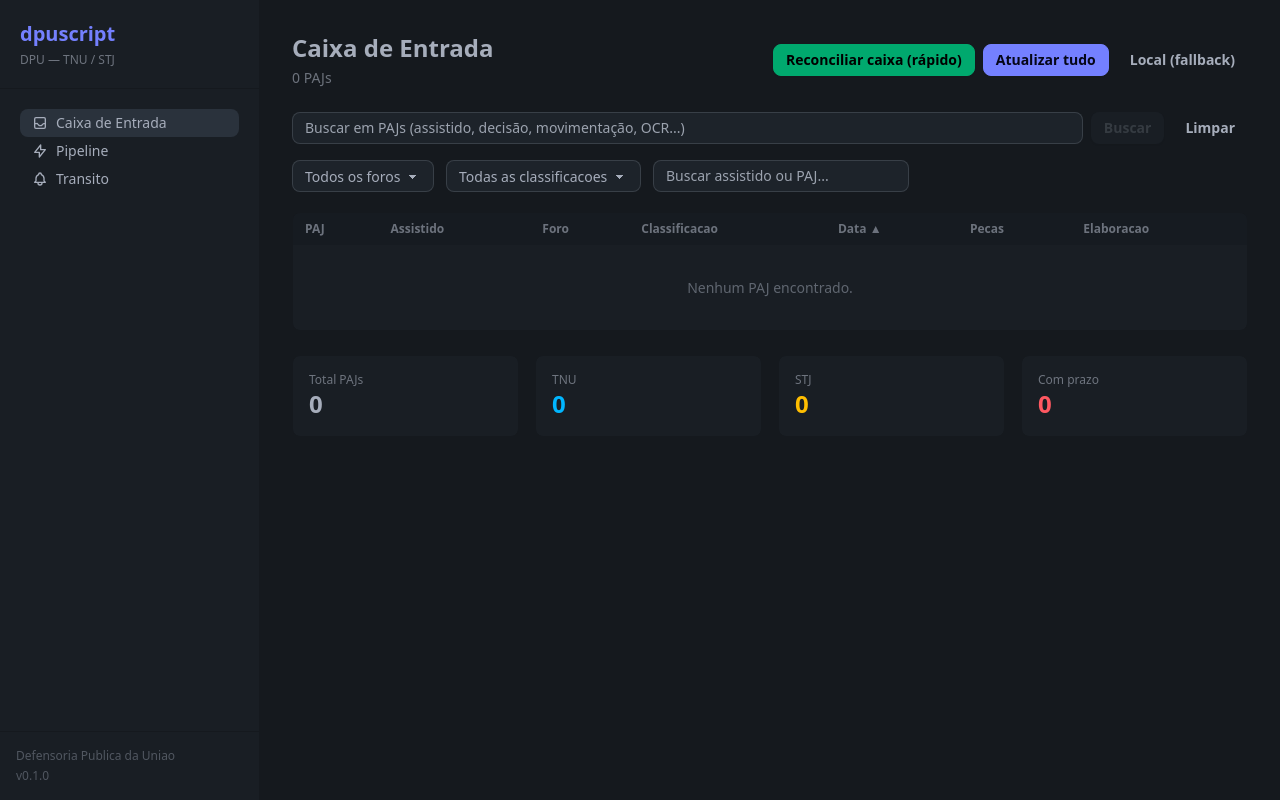
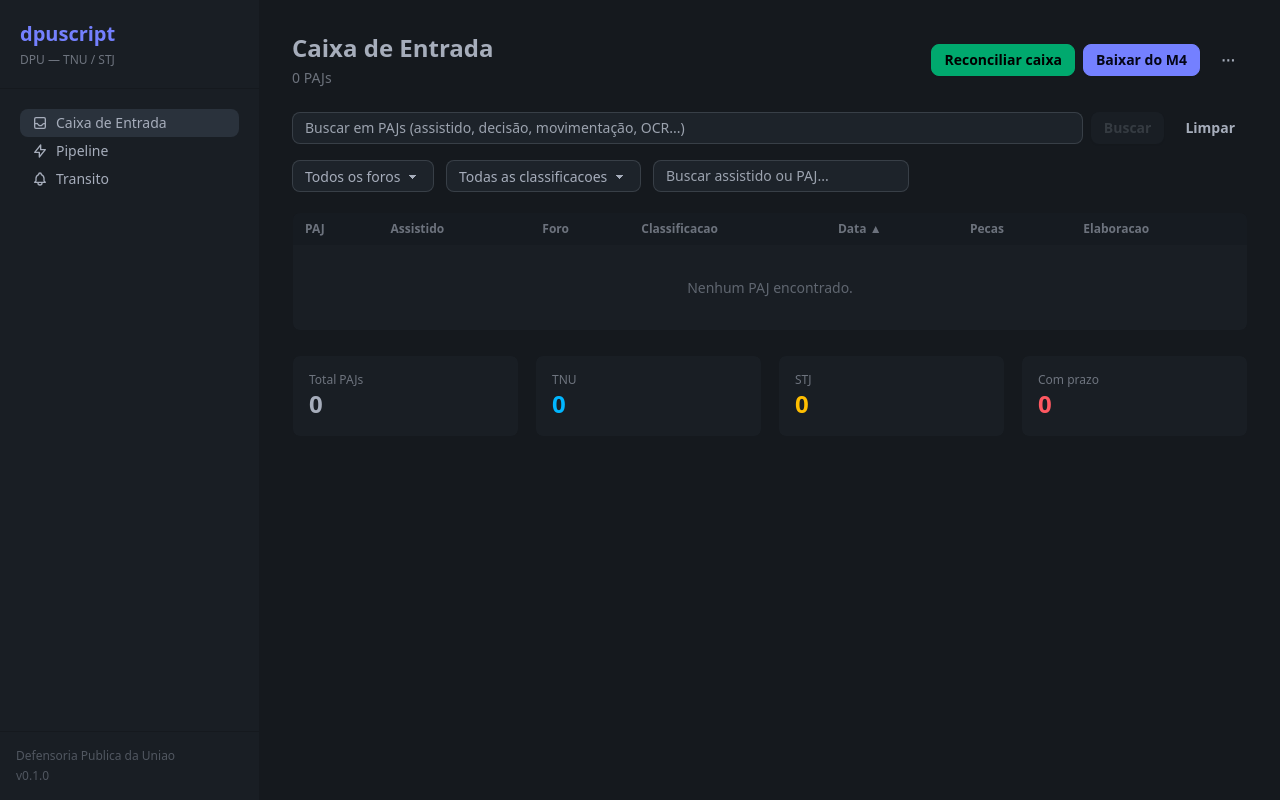
Before and after one commit to jppicanco/dpuscript-ui, a FastAPI app: page / in a window 1280 px wide. Run offline with FastAPI, Linux system fonts and the light colour scheme; data that the repository does not hold is empty; parts of the project's set-up code (start-up, migrations or seed data) failed here and were passed over; some libraries are stand-ins or nearby versions.

Commit message:
feat: arquitetura sync nova — 2 botões rápidos + menu fallback
JP definiu: M4 cron 4x/dia mantém dados frescos. UI raramente roda
pipeline; só faz rsync.

Mudanças:

1. **services/sync_service.baixar_do_m4()** — rsync M4→PC SEM rodar
   pipeline. ~30-60s. Pega o que cron M4 já preparou (4x/dia).

2. **routes/sync.py /api/sync/baixar-do-m4** — endpoint correspondente.

3. **templates/dashboard.html** — 2 botões primários + menu fallback:
   - Verde: "Reconciliar caixa" (~30-60s, só caixa)
   - Azul: "Baixar do M4" (~30s, rsync sem pipeline)
   - ⋯ dropdown:
     - "Forçar pipeline M4 agora" (5-20min, fora do cron)
     - "Local (fallback)" (5-20min, sem M4)

Workflow JP típico:
- Concluiu PAJ no SISDPU → Reconciliar caixa (30s)
- Ver dados frescos → Baixar do M4 (30s, M4 ja preparou)
- Casos raros → menu ⋯

Texto botões mais curto; tooltips explicam tempo e quando usar.

Co-Authored-By: Claude Opus 4.7 (1M context) <noreply@anthropic.com>

```diff
--- a/templates/dashboard.html
+++ b/templates/dashboard.html
@@ -28,22 +28,26 @@
                 </span>
             </div>
         </div>
-        <div class="flex gap-2">
+        <div class="flex gap-2 items-center">
             <button class="btn btn-success btn-sm tooltip tooltip-left"
-                    data-tip="RAPIDO (~30-60s): só verifica caixa SISDPU e remove PAJs ja concluidos. NAO baixa pecas. Use sempre que concluir PAJ no SISDPU."
+                    data-tip="~30-60s. So verifica caixa SISDPU e remove PAJs ja concluidos. NAO baixa pecas. Use sempre que concluir PAJ no SISDPU."
                     onclick="runPipeline('/api/sync/reconciliar', 'Reconciliar caixa (rapido)')">
-                Reconciliar caixa (rápido)
+                Reconciliar caixa
             </button>
             <button class="btn btn-primary btn-sm tooltip tooltip-left"
-                    data-tip="COMPLETO (~5-20min): roda pipeline inteiro no M4 (baixa pecas TNU/STJ + OCR + classifica). Use 1x ao dia ou quando ha movimentacoes novas."
-                    onclick="runPipeline('/api/sync/atualizar', 'Atualizar tudo (M4)')">
-                Atualizar tudo
+                    data-tip="~30s. rsync M4 → PC sem rodar pipeline. M4 ja roda pipeline 4x/dia (8h15, 12h30, 17h30, 21h00). Pega o que ele ja preparou."
+                    onclick="runPipeline('/api/sync/baixar-do-m4', 'Baixar do M4')">
+                Baixar do M4
             </button>
-            <button class="btn btn-ghost btn-sm tooltip tooltip-left"
-                    data-tip="Legado: roda pipeline local no PC. Use so se M4 indisponivel."
-                    onclick="runPipeline('/api/pipeline/run', 'Sincronizar PAJs (local)')">
-                Local (fallback)
-            </button>
+            <details class="dropdown dropdown-end">
+                <summary class="btn btn-ghost btn-sm">⋯</summary>
+                <ul class="menu dropdown-content bg-base-200 rounded-box z-10 w-72 p-2 shadow-lg">
+                    <li><a class="tooltip tooltip-left" data-tip="~5-20min. Forca M4 rodar pipeline agora (fora do cron). Use quando precisa atualizado JA."
+                           onclick="runPipeline('/api/sync/atualizar', 'Forcar pipeline M4 agora')">Forçar pipeline M4 agora</a></li>
+                    <li><a class="tooltip tooltip-left" data-tip="~5-20min. Roda pipeline LOCAL no PC. Use SO se M4 indisponivel."
+                           onclick="runPipeline('/api/pipeline/run', 'Pipeline local (fallback)')">Local (fallback)</a></li>
+                </ul>
+            </details>
         </div>
     </div>
 
```
Also changed, not shown: routes/sync.py (+10 -0 lines), services/sync_service.py (+47 -0 lines).
